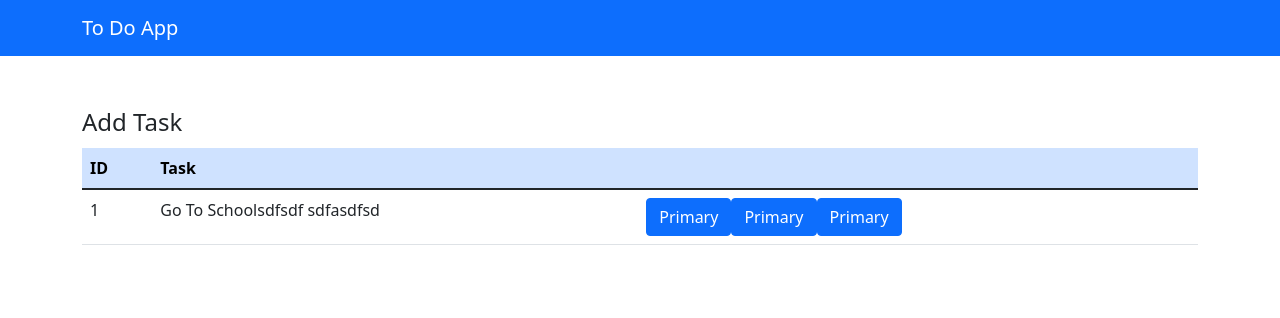
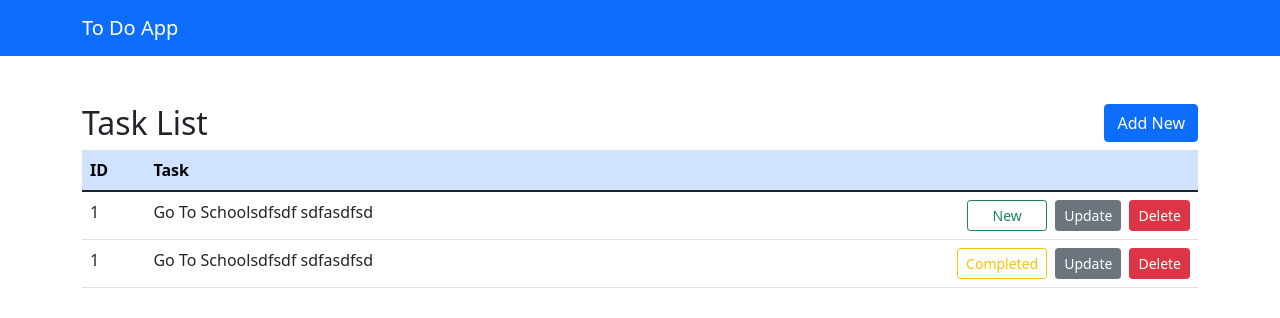
Before and after one commit to pragith98/ToDoFrontend, a Vue app: page /TaskList in a window 1280 px wide. Shown: the top 318 px of the page. Built offline with nearby package versions, Linux system fonts and the light colour scheme.

Commit message:
create task table

```diff
--- a/src/components/TaskTable.vue
+++ b/src/components/TaskTable.vue
@@ -1,12 +1,17 @@
 <template>
     <div>
-        <legend>Add Task</legend>
+        <div>
+           <h2 class="float-start">Task List</h2>
+           <button type="button" class="btn btn-primary float-end mb-2">Add New</button>
+
+        </div>
+
         <table class="table table-hover">
             <thead>
                 <tr class="table-primary">
                     <th>ID</th>
                     <th>Task</th>
-                    <th></th>
+                    <th style="width:55%"></th>
                 </tr>
             </thead>
             <tbody>
@@ -14,11 +19,21 @@
                 <tr>
                     <td>1</td>
                     <td>Go To Schoolsdfsdf sdfasdfsd</td>
-                    <td>
-                        <button type="button" class="btn btn-primary">Primary</button>
-                        <button type="button" class="btn btn-primary ml-2">Primary</button>
-                        <button type="button" class="btn btn-primary">Primary</button>
-
+                    <td align="right">
+                        <!-- <button type="button" class="btn btn-outline-warning btn-sm">Completed</button> -->
+                        <button type="button" class="btn btn-outline-success btn-sm" style="width:80px">New</button>
+                        <button type="button" class="btn btn-secondary mx-2 btn-sm">Update</button>
+                        <button type="button" class="btn btn-danger btn-sm">Delete</button>
+                    </td>
+                </tr>
+                <tr>
+                    <td>1</td>
+                    <td>Go To Schoolsdfsdf sdfasdfsd</td>
+                    <td align="right">
+                        <button type="button" class="btn btn-outline-warning btn-sm">Completed</button>
+                        <!-- <button type="button" class="btn btn-outline-success btn-sm" style="width:80px">New</button> -->
+                        <button type="button" class="btn btn-secondary mx-2 btn-sm">Update</button>
+                        <button type="button" class="btn btn-danger btn-sm">Delete</button>
                     </td>
                 </tr>
 
```
